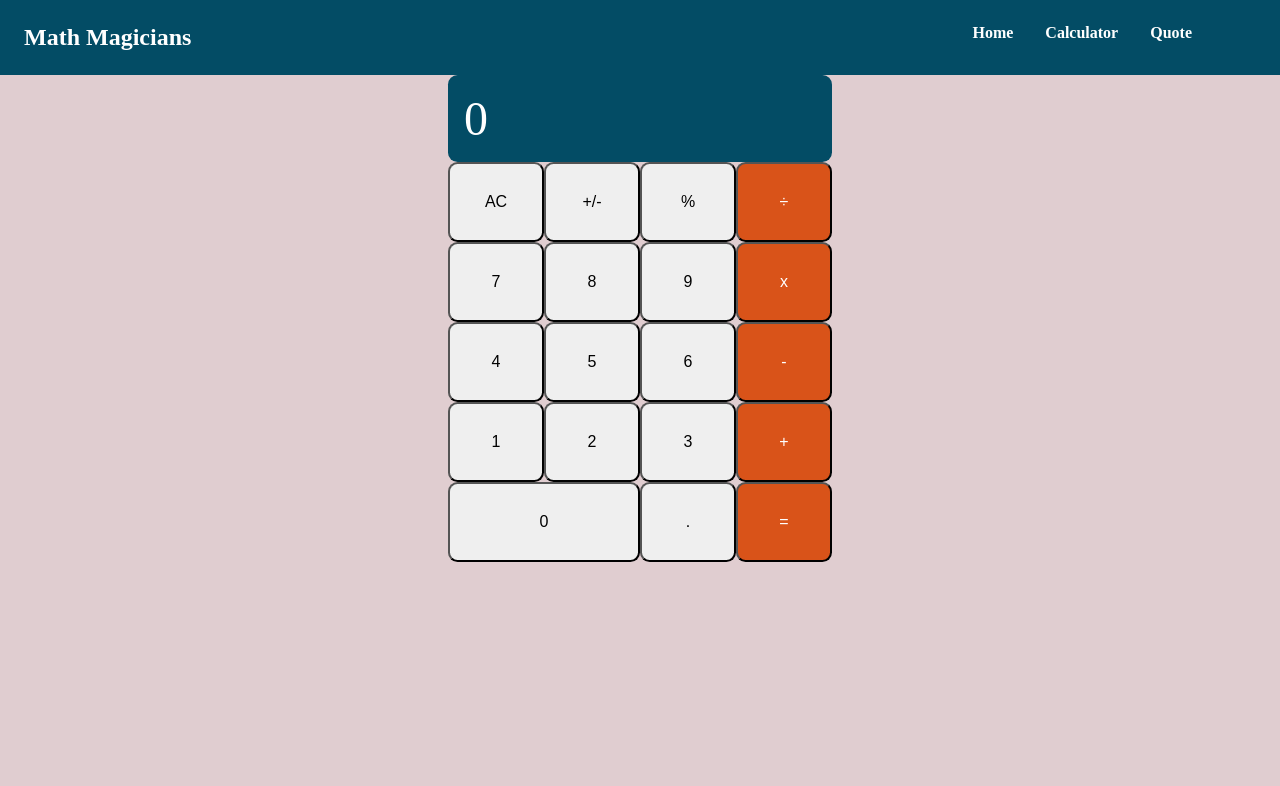
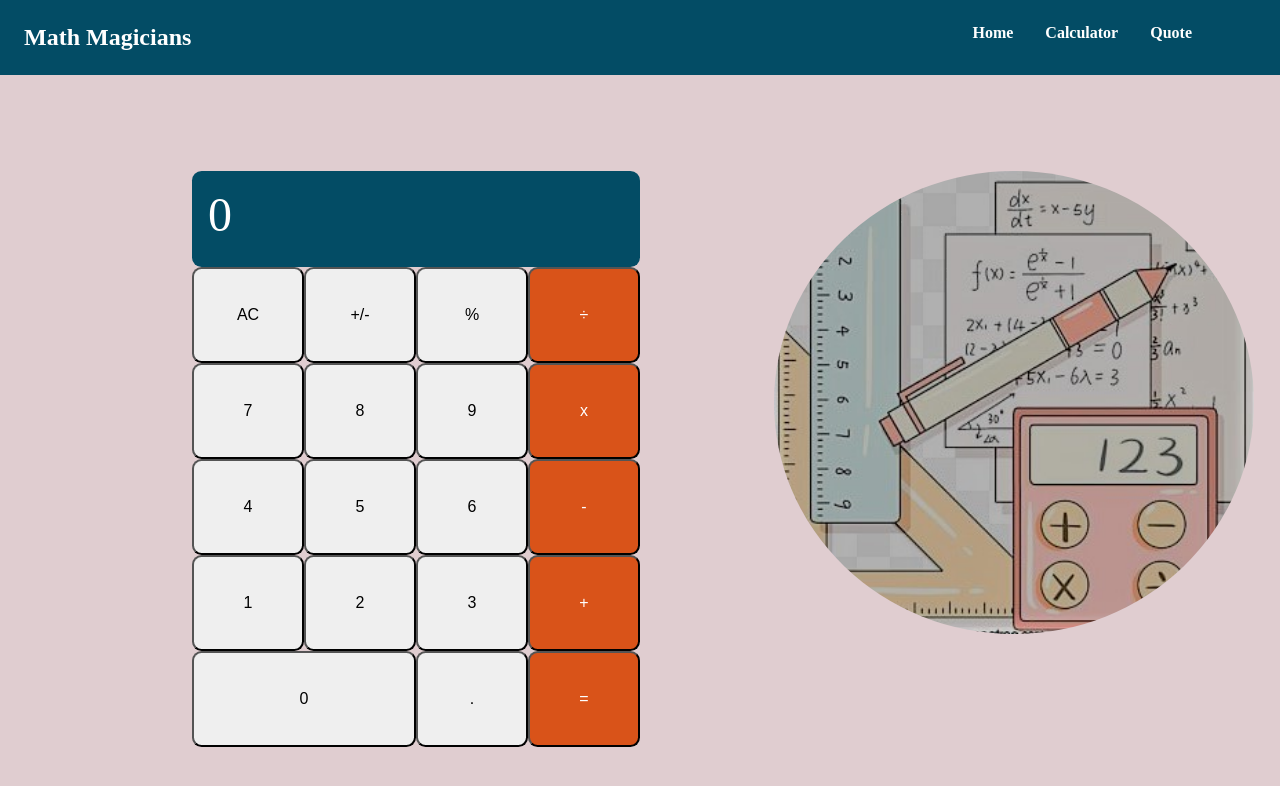
Before and after one commit to edubew/math-magicians, a React (Create React App) app: page /calculator in a window 1280 px wide. Shown: the top 786 px of the page. Built offline with nearby package versions, Linux system fonts and the light colour scheme.

Commit message:
Add styling to the calculator component

```diff
--- a/src/Components/Calculator.js
+++ b/src/Components/Calculator.js
@@ -1,5 +1,6 @@
 import React, { useState } from 'react';
 import calculate from '../logic/calculate';
+import math from '../assets/math.jpeg';
 
 const Calculator = () => {
   const [currentState, setState] = useState(0);
@@ -17,6 +18,7 @@ const Calculator = () => {
       : 0
   }`;
   return (
+    <div className="calculator__wrapper">
       <div className="calculator__container">
         <div className="calculator__output">
           <span>{result}</span>
@@ -99,6 +101,10 @@ const Calculator = () => {
           =
         </button>
       </div>
+      <div>
+        <img src={math} alt="math icon" className="calculator__image" />
+      </div>
+    </div>
   );
 };
 
--- a/src/index.css
+++ b/src/index.css
@@ -15,11 +15,21 @@ body {
   margin-left: 2rem;
 }
 
+.calculator__wrapper {
+  display: flex;
+  gap: 15%;
+  margin: 6rem 12rem;
+}
+
 .calculator__container {
   display: grid;
-  grid-template-columns: repeat(4, 6rem);
-  grid-template-rows: minmax(5rem, auto) repeat(5, 5rem);
-  justify-content: center;
+  grid-template-columns: repeat(4, 7rem);
+  grid-template-rows: minmax(6rem, auto) repeat(5, 6rem);
+}
+
+.calculator__image {
+  width: 30rem;
+  border-radius: 50%;
 }
 
 .calculator__container button {
@@ -57,6 +67,7 @@ header {
   justify-content: space-between;
   padding: 1.5rem;
   background: #034c65;
+  position: static;
 }
 
 .app__title {
```
Also changed, not shown: src/assets/math.jpeg (added). Lines whose indentation alone changed are shown as unchanged.
